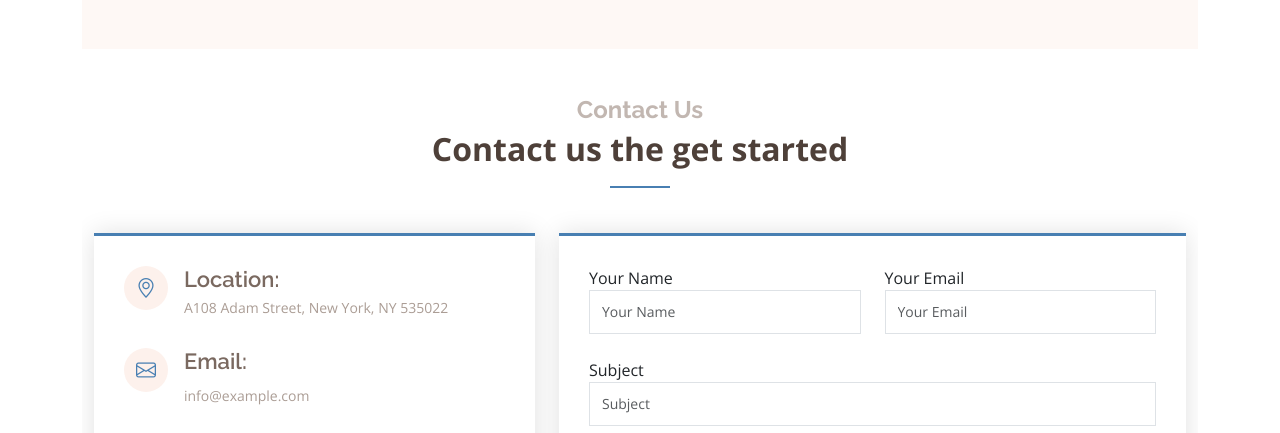
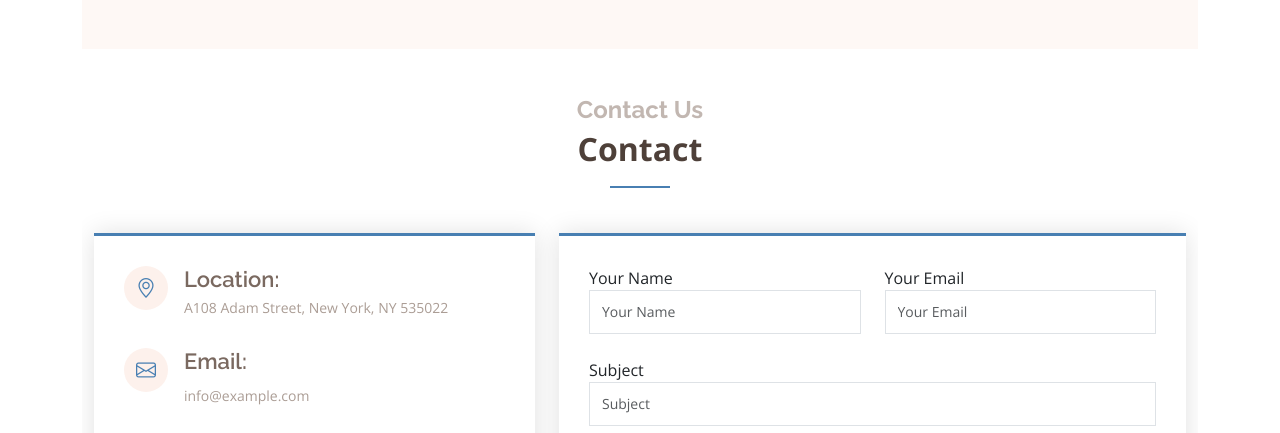
Before and after one commit to krushnaghadge/trefferpower.github.io, a plain HTML site: page index.html in a window 1280 px wide. Shown: the part 2580-3013 px from the top of the page. Drawn offline with nearby package versions, Linux system fonts and the light colour scheme.

Commit message:
Update index.html

```diff
--- a/index.html
+++ b/index.html
@@ -269,7 +269,7 @@
 
         <div class="section-title">
           <h2>Contact Us</h2>
-          <p>Contact us the get started</p>
+          <p>Contact </p>
         </div>
 
         <div class="row">
```
